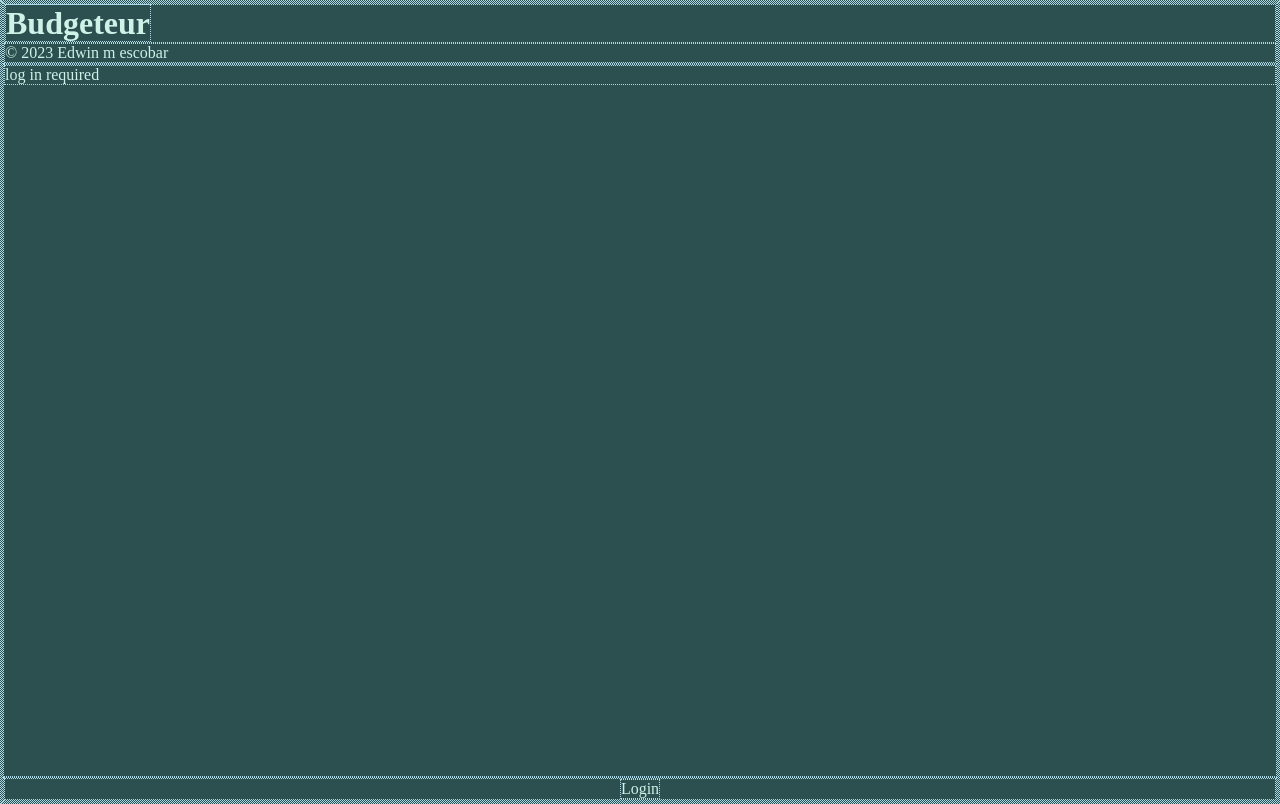
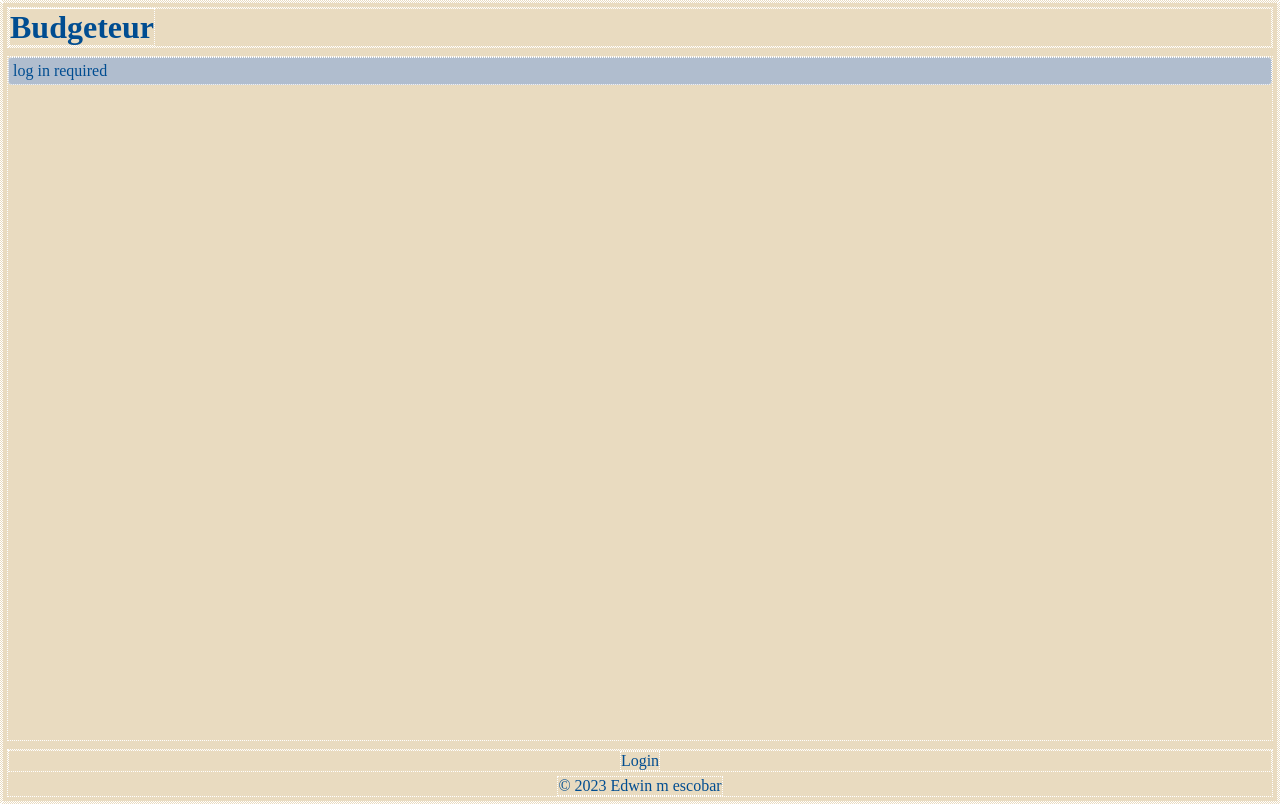
Before and after one commit to escowin/budget-tracker, a React (Create React App) app in the folder client/: page /budget/1 in a window 1280 px wide. Built offline with nearby package versions, Linux system fonts and the light colour scheme; no server answers.

Commit message:
modified dev styles to ease ui development

```diff
--- a/client/src/assets/css/index.css
+++ b/client/src/assets/css/index.css
@@ -1,21 +1,24 @@
 :root {
-  --bg: rgb(44, 79, 80);
-  --txt: rgb(206, 242, 232);
-  --red: hsl(0, 50%, 55%);
-  --green: rgb(67, 156, 161);
-  --grey: rgb(135, 122, 122);
+  --orange: rgb(233, 219, 192);
+  --blue: rgb(0, 77, 145);
+  --red: rgb(168, 38, 38);
+  --green: rgb(68, 142, 146);
+  --overlay: rgba(121, 160, 219, 0.5);
 }
 
 * {
   box-sizing: border-box;
   margin: 0;
   padding: 0;
-  border: 1px dotted lightblue;
+  border: 1px dotted white;
 }
 
-body {
-  background-color: var(--bg);
-  color: var(--txt);
+.red {
+  color: var(--red);
+}
+
+.green {
+  color: var(--green);
 }
 
 .link {
@@ -23,10 +26,27 @@ body {
   text-decoration: none;
 }
 
+input {
+  color: var(--bg);
+}
+
+body {
+  background-color: var(--orange);
+  color: var(--blue);
+}
+
+section {
+  background-color: var(--overlay);
+  border-radius: .25rem;
+  padding: .25rem;
+}
+
 #root {
   display: flex;
   flex-direction: column;
+  gap: .5rem;
   height: 100vh;
+  padding: .25rem;
 }
 
 nav {
@@ -35,14 +55,35 @@ nav {
 }
 
 main {
+  display: flex;
+  flex-direction: column;
   flex: 1;
   overflow-y: hidden;
+  gap: 1rem;
 }
 
 footer {
+  display: flex;
+  flex-direction: column;
+  gap: .25rem;
   height: max-content;
 }
 
-input {
-  color: var(--bg);
+footer p {
+  align-self: center;
 }
+
+.item {
+  display: grid;
+  gap: .25rem;
+  align-items: baseline;
+  grid-template-columns: 6rem repeat(4, 1fr);
+}
+
+.list-section {
+  flex: 1;
+}
+
+.list {
+  overflow-y: hidden;
+}
--- a/client/src/components/BudgetProfile.js
+++ b/client/src/components/BudgetProfile.js
@@ -3,13 +3,13 @@ import { Link } from "react-router-dom";
 function BudgetProfile({ budget }) {
   console.log(budget);
   return (
-    <article>
+    <article className={`item budget ${budget.total >= 0 ? "green" : "red"}`}>
       <h2>
-        <Link to={`/budget/${budget._id}`}>{budget.title}</Link>
+        <Link to={`/budget/${budget._id}`} className="link">{budget.title}</Link>
       </h2>
       <p>{budget.label}</p>
-      <p>{budget.totalIncome}</p>
-      <p>{budget.totalExpense}</p>
+      <p className="green">{budget.totalIncome}</p>
+      <p className="red">{budget.totalExpense}</p>
       <p>{budget.total}</p>
     </article>
   );
--- a/client/src/components/Footer.js
+++ b/client/src/components/Footer.js
@@ -3,18 +3,21 @@ import Auth from "../utils/auth";
 import Menu from "./Menu";
 
 function Footer() {
+  const date = new Date().getFullYear()
   const menu = ["add-budget", "profile", "log-out"];
+
   return (
     <footer>
       <nav>
         {Auth.loggedIn() ? (
-          <Menu menu={menu} />
+          <Menu menu={menu} type={"link"} />
         ) : (
           <Link to="/login" className="link">
             Login
           </Link>
         )}
       </nav>
+      <p>&copy; {date} Edwin m escobar</p>
     </footer>
   );
 }
--- a/client/src/components/Header.js
+++ b/client/src/components/Header.js
@@ -1,13 +1,11 @@
 import { Link } from "react-router-dom";
 
 function Header() {
-  const date = new Date().getFullYear()
   return (
     <header>
       <h1>
         <Link to={"/"} className="link">Budgeteur</Link>
       </h1>
-      <p>&copy; {date} Edwin m escobar</p>
     </header>
   );
 }
--- a/client/src/components/Item.js
+++ b/client/src/components/Item.js
@@ -1,13 +1,16 @@
 function Item({ item }) {
+  console.log(item)
   // clicking on note will open item.note in module
   return (
-    <li id={item._id}>
-      <h3>{item.name}</h3>
+    <li className="item" id={item._id}>
+      <h3>{item.item}</h3>
       <p>{item.type}</p>
       <p>{item.num}</p>
       <p>note</p>
-      <p>edit</p>
-      <p>delete</p>
+      <div>
+        <button>edit</button>
+        <button>delete</button>
+      </div>
     </li>
   );
 }
--- a/client/src/components/ItemList.js
+++ b/client/src/components/ItemList.js
@@ -1,13 +1,15 @@
 import Item from "./Item";
+import Menu from "./Menu";
 
 function ItemList({ items }) {
   return (
-    <section>
+    <section className="list-section">
       <ul className="list">
         {items.map((item, i) => (
           <Item key={i} item={item} />
         ))}
       </ul>
+      <Menu menu={["add-item"]} type={"button"}/>
     </section>
   );
 }
--- a/client/src/components/Menu.js
+++ b/client/src/components/Menu.js
@@ -2,11 +2,12 @@ import { Link } from "react-router-dom";
 import Auth from "../utils/auth";
 import { format } from "../utils/helpers";
 
-function Menu({ menu }) {
+function Menu({ menu, type }) {
   const logout = (e) => {
     e.preventDefault();
     Auth.logout();
   };
+  console.log(type)
 
   // onClick is defined through a conditional object
   return (
--- a/client/src/pages/Budget.js
+++ b/client/src/pages/Budget.js
@@ -4,6 +4,7 @@ import { QUERY_BUDGET } from "../utils/queries";
 import Auth from "../utils/auth";
 import BudgetProfile from "../components/BudgetProfile"
 import ItemList from "../components/ItemList";
+import Menu from "../components/Menu";
 
 function Budget() {
   const loggedIn = Auth.loggedIn();
@@ -11,7 +12,6 @@ function Budget() {
   const { id: _id } = useParams();
   const { loading, data } = useQuery(QUERY_BUDGET, { variables: { id: _id } });
   const budget = data?.budget || {};
-  console.log(budget);
 
   if (!loggedIn) {
     return <section>log in required</section>;
@@ -28,8 +28,13 @@ function Budget() {
   // item mutations: post, put, delete.
   // updating budget updates user server & cache data
   return <>
-    <BudgetProfile budget={budget}/>
+    <section>
+      <BudgetProfile budget={budget}/>
+    </section>
     <ItemList items={budget.items}/>
+    <section>
+      <Menu menu={["edit", "delete", "back"]} type={"btns"}/>
+    </section>
   </>;
 }
 
```
